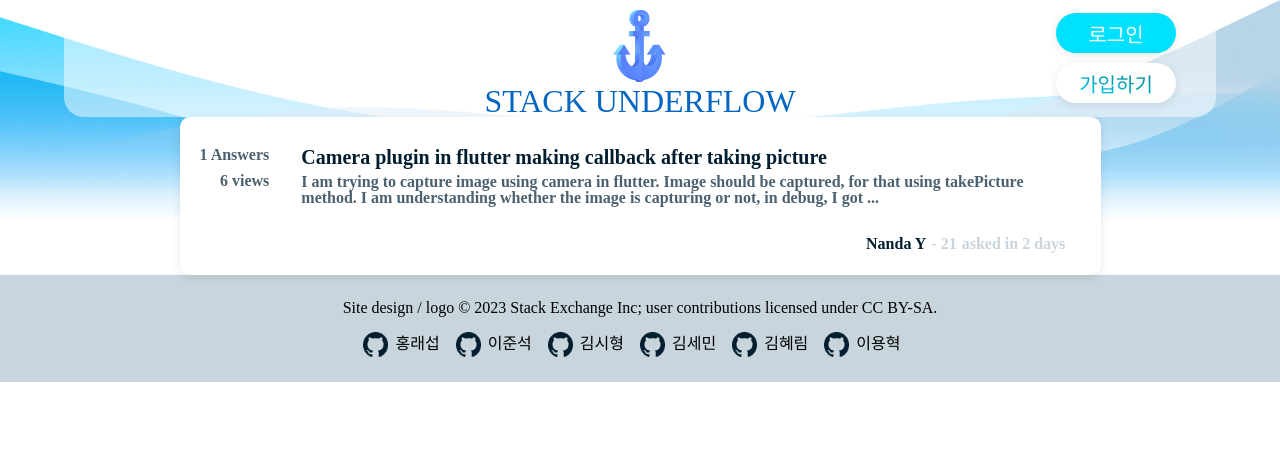
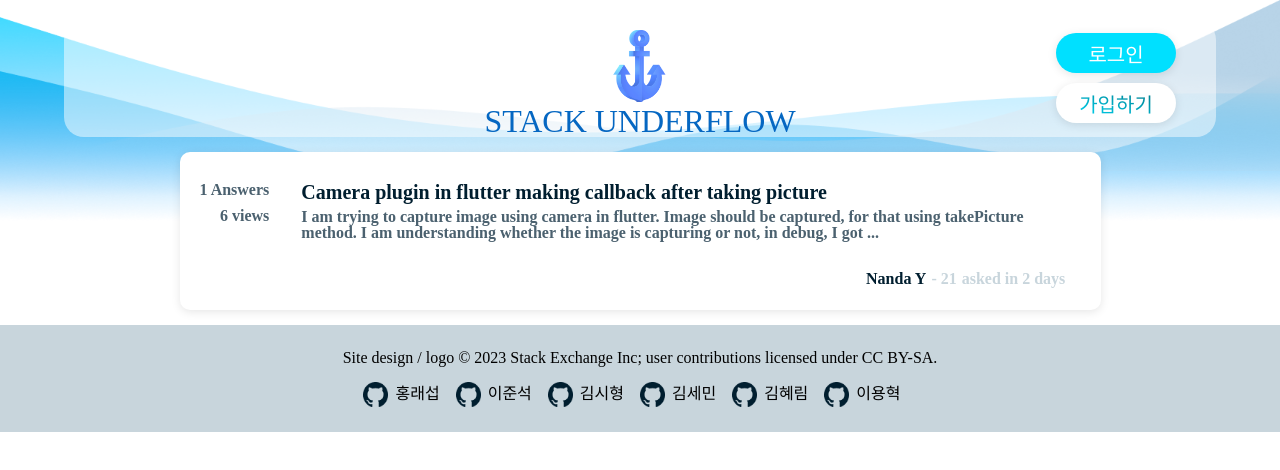
Before and after one commit to raeseop/seb45_pre_004, a React (Create React App) app in the folder client/: page / in a window 1280 px wide. Shown: the top 470 px of the page. Built offline with nearby package versions, Linux system fonts and the light colour scheme; a web font is replaced by a local one.

Commit message:
[DESIGN] 아이템 간격 조정

```diff
--- a/client/src/pages/MainPage.js
+++ b/client/src/pages/MainPage.js
@@ -4,6 +4,7 @@
 
 const MainPage = () => {
 	return (
+		// 렌더링 테스트를 위해 임시로 적용해 두었습니다! 필요시 삭제 부탁드립니다.
 		<div
 			style={{
 				display: "flex",
--- a/client/src/styles/header.js
+++ b/client/src/styles/header.js
@@ -1,6 +1,6 @@
 import { Link } from "react-router-dom";
 import { styled } from "styled-components";
-import tokens from '../styles/tokens.json'
+import tokens from "../styles/tokens.json";
 
 const globalTokens = tokens.global;
 
@@ -28,16 +28,17 @@
 	border-radius: 20px;
 
 	position: relative;
+	margin-top: 20px;
 `;
 
 export const LogoLink = styled(Link)`
 	text-decoration: none;
 	color: ${globalTokens.blackColor.value};
-`
+`;
 export const LogoImg = styled.img`
 	margin-top: 10px;
 	max-width: 70px;
-`
+`;
 export const Title = styled.h1`
 	font-family: "Jolly Lodger";
 	font-size: 32px;
--- a/client/src/styles/question.js
+++ b/client/src/styles/question.js
@@ -8,6 +8,7 @@
 	width: 921px;
 	height: 158px;
 	padding: 20px 10px;
+    margin: 15px;
 	align-items: flex-start;
 	gap: 22px;
 
```
